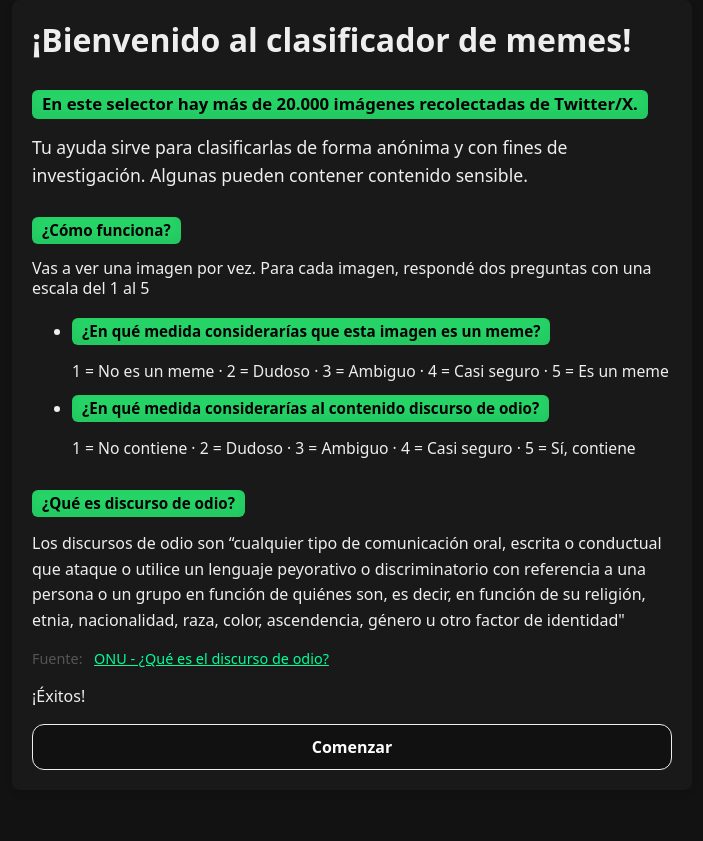
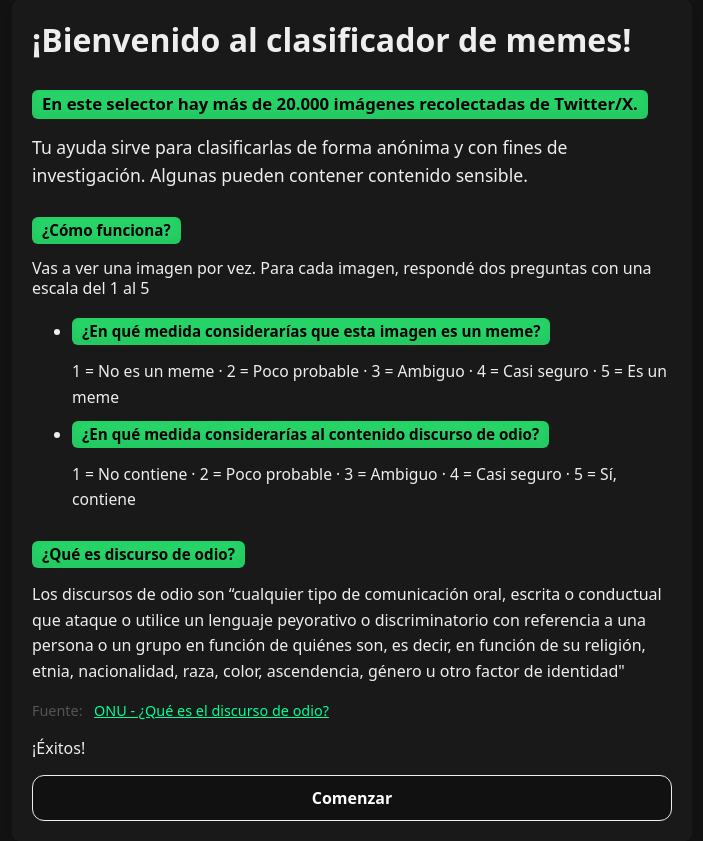
Before and after one commit to walterbaez/labeler, a FastAPI app: page / in a window 1280 px wide. Shown: the whole page, without its empty margins (288-991 px from the left). Before the commit the page ends 770 px from the top, so only its background shows below. Run offline with FastAPI, Linux system fonts and the light colour scheme; some libraries are stand-ins or nearby versions.

Commit message:
cambio categorias de escala

```diff
--- a/templates/index.html
+++ b/templates/index.html
@@ -17,9 +17,9 @@
       Vas a ver una imagen por vez. Para cada imagen, respondé dos preguntas con una escala del 1 al 5
       <ul style="margin-top:10px;margin-bottom:10px;">
         <li><strong>¿En qué medida considerarías que esta imagen es un meme?</strong><br>
-        <span style="font-size:0.98em;">1 = No es un meme &middot; 2 = Dudoso &middot; 3 = Ambiguo &middot; 4 = Casi seguro &middot; 5 = Es un meme</span></li>
+        <span style="font-size:0.98em;">1 = No es un meme &middot; 2 = Poco probable &middot; 3 = Ambiguo &middot; 4 = Casi seguro &middot; 5 = Es un meme</span></li>
         <li><strong>¿En qué medida considerarías al contenido discurso de odio?</strong><br>
-        <span style="font-size:0.98em;">1 = No contiene &middot; 2 = Dudoso &middot; 3 = Ambiguo &middot; 4 = Casi seguro &middot; 5 = Sí, contiene</span></li>
+        <span style="font-size:0.98em;">1 = No contiene &middot; 2 = Poco probable &middot; 3 = Ambiguo &middot; 4 = Casi seguro &middot; 5 = Sí, contiene</span></li>
       </ul>
     </div>
     <p><strong>¿Qué es discurso de odio?</strong><br>
```
